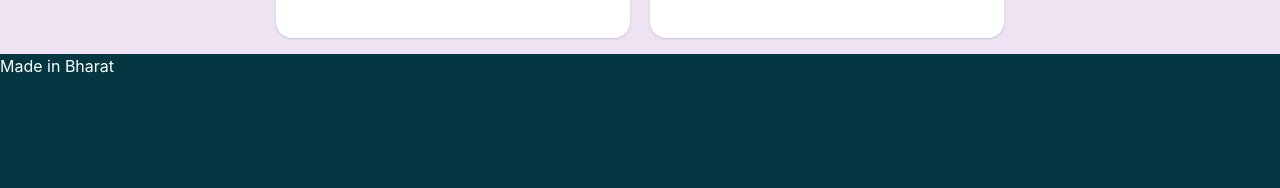
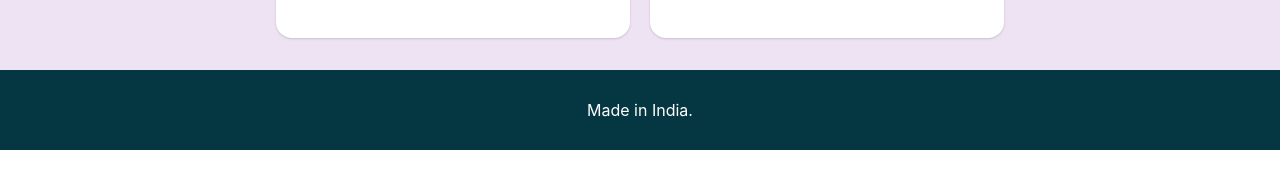
Before and after one commit to Ros-an/c-quiz, a React (Create React App) app: page / in a window 1280 px wide. Shown: the part 890-1078 px from the top of the page. After the commit the page ends 1040 px from the top, so only its background shows below. Built offline with nearby package versions, Linux system fonts and the light colour scheme.

Commit message:
initial commit

```diff
--- a/src/shared/components/Footer.tsx
+++ b/src/shared/components/Footer.tsx
@@ -1,12 +1,21 @@
 import React from "react";
 
 const customStyle = {
-  height: "10rem",
+  height: "5rem",
   background: "var(--color-head)",
   color: "white",
+  fontSize: "1rem",
+  display: "flex",
+  justifyContent: "center",
+  alignItems: "center",
+  marginTop: "2rem",
 };
 function Footer() {
-  return <footer style={customStyle}>Made in Bharat</footer>;
+  return (
+    <footer style={customStyle}>
+      <p>Made in India.</p>
+    </footer>
+  );
 }
 
 export default Footer;
```
